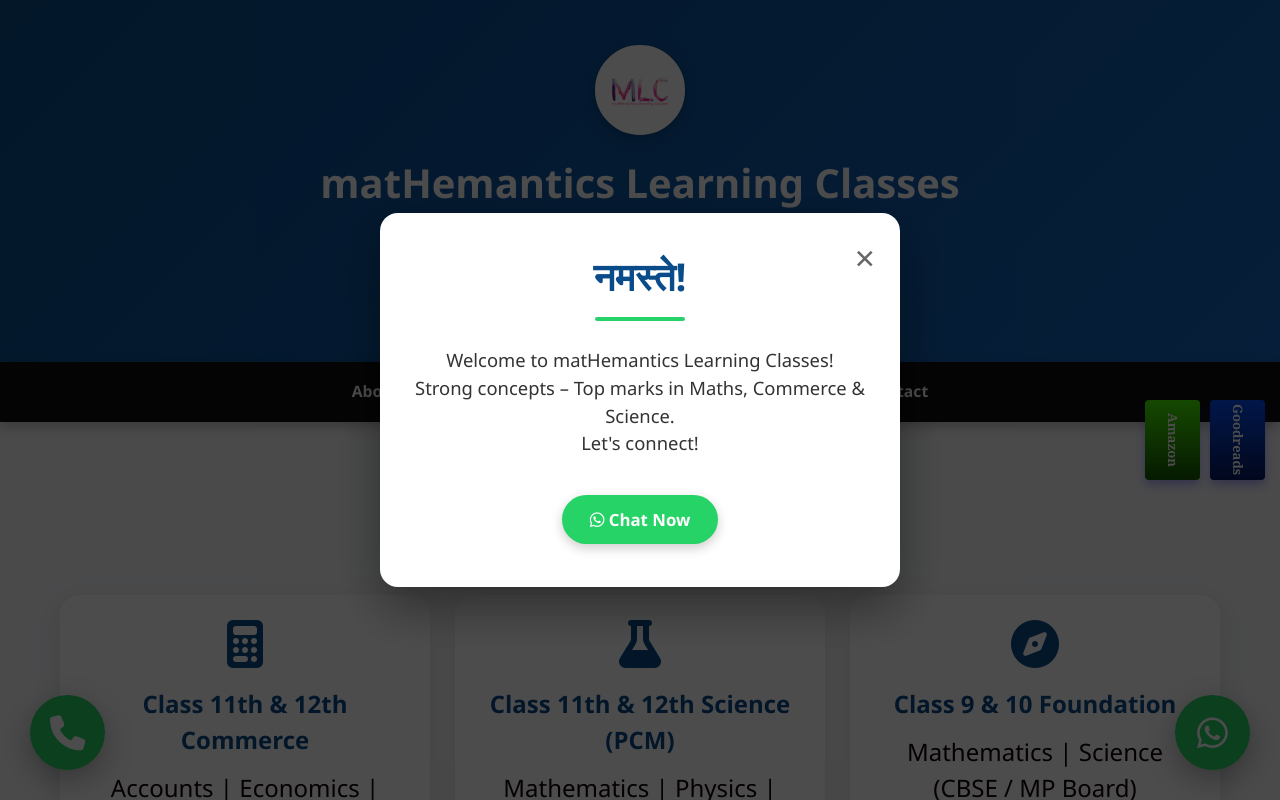
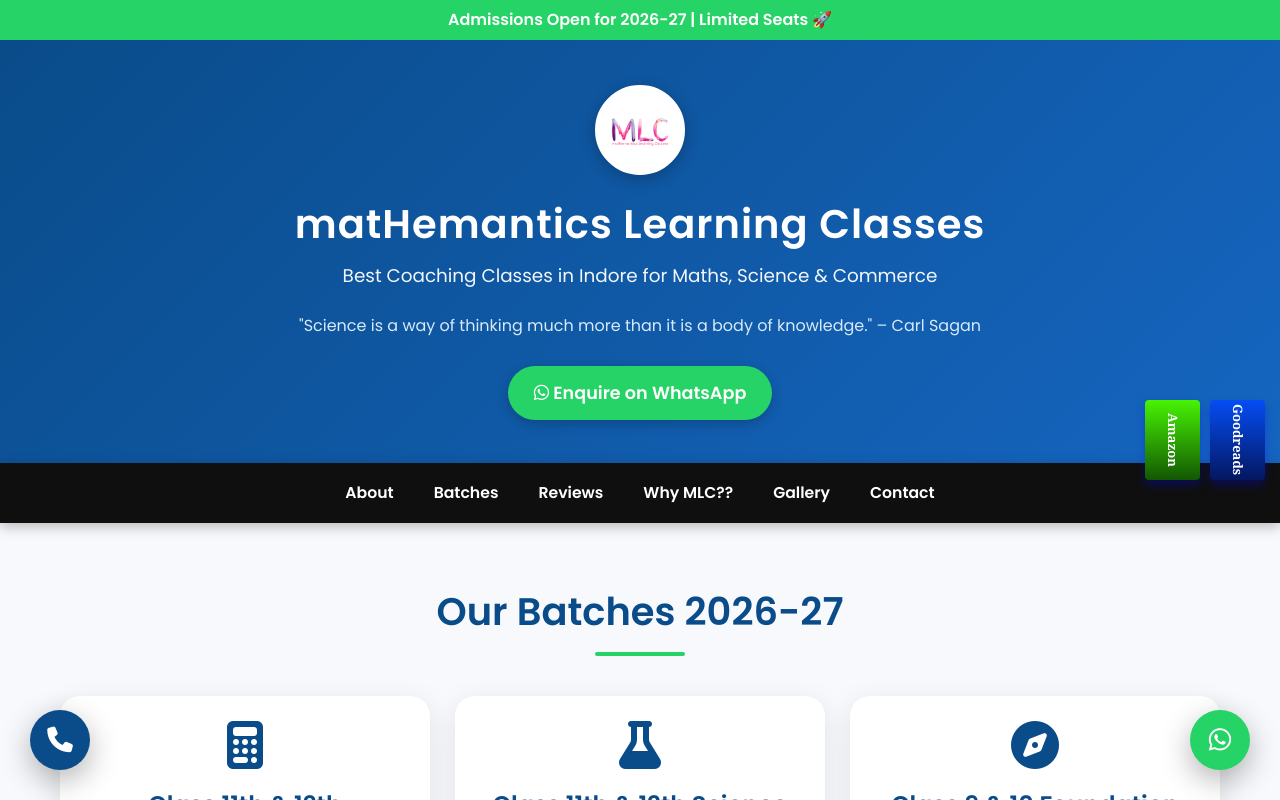
Before and after one commit to hematics43/mlc, a plain HTML site: page index.html in a window 1280 px wide. Shown: the top 800 px of the page. Drawn offline with Linux system fonts and the light colour scheme.

Commit message:
Add meta tags and update styles in index.html

```diff
--- a/index.html
+++ b/index.html
@@ -2,12 +2,17 @@
 <!DOCTYPE html>
 <html lang="en">
 <head>
+  <link href="https://fonts.googleapis.com/css2?family=Poppins:wght@400;600&display=swap" rel="stylesheet">
   <meta charset="UTF-8" />
   <meta name="viewport" content="width=device-width, initial-scale=1.0"/>
   <title>matHemantics Learning Classes | Indore</title>
 
   <meta name="description" content="Best coaching classes in Indore for Class 9-12 Commerce & Science. Expert teaching in Mathematics, Accounts, Economics, Physics, Chemistry. Concept-based learning for top results."/>
-
+  <meta name="keywords" content="coaching classes indore, maths classes indore, commerce coaching indore, science coaching indore, best tuition indore">
+  <meta name="author" content="Hemant Gavde">
+<meta property="og:title" content="Best Coaching Classes in Indore">
+<meta property="og:description" content="Top Maths, Science & Commerce Coaching in Indore">
+<meta property="og:type" content="website">
   <link rel="icon" href="https://via.placeholder.com/32/0a4c8a/ffffff?text=HC" type="image/x-icon"/>
   <link rel="stylesheet" href="https://cdnjs.cloudflare.com/ajax/libs/font-awesome/6.5.0/css/all.min.css"/>
 
@@ -54,10 +59,11 @@
 }
     * { box-sizing: border-box; margin:0; padding:0; }
     body {
-      font-family: 'Segoe UI', system-ui, sans-serif;
-      background: #f8f9fc;
+      font-family: 'Poppins', 'Segoe UI', sans-serif;background: #f8f9fc;
       color: #333;
       line-height: 1.5;
+      overflow-x: hidden;
+
     }
     html { scroll-behavior: smooth; }
 
@@ -68,7 +74,16 @@
       padding: 45px 15px 35px;
       position: relative;
     }
-
+    header h1 {
+  letter-spacing: 1px;
+}
+input, textarea, select {
+  font-size: 16px;
+}
+img {
+  max-width: 100%;
+  height: auto;
+}
     .logo-container { margin-bottom: 12px; }
     .logo {
       width: 90px;
@@ -88,12 +103,12 @@
     .hero-cta { margin-top: 20px; }
     .btn {
       display: inline-block;
-      padding: 12px 28px;
+      padding: 14px 26px;
       margin: 8px 6px;
       border-radius: 50px;
       text-decoration: none;
       font-weight: bold;
-      font-size: 1.05rem;
+      font-size: 1.1rem;
       transition: all 0.3s ease;
       box-shadow: 0 4px 12px rgba(0,0,0,0.2);
     }
@@ -101,7 +116,10 @@
     .btn-primary:hover { background: #1ebe4d; transform: translateY(-3px); }
     .btn-outline   { border: 2px solid white; color: white; }
     .btn-outline:hover { background: white; color: #0a4c8a; transform: translateY(-3px); }
-
+.btn:hover {
+  transform: translateY(-3px) scale(1.05);
+  box-shadow: 0 8px 20px rgba(0,0,0,0.3);
+}
     nav {
       background: #0f0f0f;
       position: sticky;
@@ -156,12 +174,15 @@
       text-align: center;
     }
     .card:hover {
-      transform: translateY(-10px);
+      transform: translateY(-12px) scale(1.02);
       box-shadow: 0 20px 45px rgba(0,0,0,0.15);
     }
     .card i { font-size: 3rem; color: #0a4c8a; margin-bottom: 18px; }
     .card h3 { color: #0a4c8a; margin-bottom: 12px; font-size: 1.5rem; }
-    .card p { color: #110202; font-size: 1.5rem; }
+   .card p {
+  font-size: 1rem;
+  color: #555;
+}
 
     .testimonial .stars { color: #f39c12; font-size: 2rem; margin-bottom: 10px; }
 
@@ -208,13 +229,13 @@
       right: 30px;
       background: #25D366;
       color: white;
-      width: 75px;
-      height: 75px;
+      width: 60px;
+      height: 60px;
       border-radius: 50%;
       display: flex;
       align-items: center;
       justify-content: center;
-      font-size: 2.2rem;
+      font-size: 1.6rem;
       box-shadow: 0 10px 30px rgba(0,0,0,0.3);
       z-index: 9999;
       text-decoration: none;
@@ -226,15 +247,15 @@
       position: fixed;
       bottom: 30px;
       left: 30px;
-      background: #25D366;
+      background: #0a4c8a;
       color: white;
-      width: 75px;
-      height: 75px;
+      width: 60px;
+      height: 60px;
       border-radius: 50%;
       display: flex;
       align-items: center;
       justify-content: center;
-      font-size: 2.2rem;
+      font-size: 1.6rem;
       box-shadow: 0 10px 30px rgba(0,0,0,0.3);
       z-index: 9999;
       text-decoration: none;
@@ -296,32 +317,55 @@
       border: 0;
     }
 
-    @media (max-width: 768px) {
-      header { padding: 40px 12px 30px; }
-      header h1 { font-size: 2.1rem; }
-      .logo { width: 75px; height: 75px; }
-      nav a { padding: 10px 16px; font-size: 0.92rem; }
-      .btn { padding: 10px 24px; font-size: 1rem; }
-      .gallery img { height: 180px; } /* Smaller on mobile */
-    }
-    #quote-box p {
+    @media (max-width: 600px) {
+  nav {
+    flex-direction: column;
+  }
+
+  nav a {
+    width: 100%;
+    text-align: center;
+    border-bottom: 1px solid #333;
+  }
+}
+#quote-box p {
   display: none;
-  font-size: 14px;
+  font-size: 16px;
   text-align: center;
-  color: #f2f5f3;
+  color: #e3f2fd;
+  font-weight: 500;
+
+
 }
 #quote-box p.active {
   display: block;
 }
+.card {
+  animation: fadeUp 0.8s ease;
+}
+
+@keyframes fadeUp {
+  from {
+    opacity: 0;
+    transform: translateY(40px);
+  }
+  to {
+    opacity: 1;
+    transform: translateY(0);
+  }
+}
 </style>
 </head>
 <body>
-
+<div style="background:#25D366;color:white;text-align:center;padding:8px;font-weight:600;">
+  Admissions Open for 2026-27 | Limited Seats 🚀
+</div>
 <header>
   <div class="logo-container">
     <img src="logo.png" alt="Hemant Coaching Classes Logo" class="logo">
   </div>
   <h1>matHemantics Learning Classes</h1>
+  <p>Best Coaching Classes in Indore for Maths, Science & Commerce</p><br>
   <div id="quote-box">
   <p>"Imagination is more important than knowledge." – Albert Einstein</p>
   <p>"Science is a way of thinking much more than it is a body of knowledge." – Carl Sagan</p>
@@ -407,7 +451,7 @@
   <div class="grid">
     <div class="card">
       <h3>Clear Concepts | Strong Basics | Better Results</h3>
-      <p><b>We (MLC)</b> focuses on clear concepts, personal attention, and strong basics, helping students improve confidence and achieve better results in mathematics.</p></br>
+      <p><b>We (MLC)</b> focuses on clear concepts, personal attention, and strong basics, helping students improve confidence and achieve better results in mathematics.</p><br>
         <p><b>Daily practice • Master NCERT • Solve past papers • Revise formulas weekly.</b></p>
     </div>
 
@@ -444,18 +488,7 @@
   <i class="fa-solid fa-phone"></i>
   </a>
 
-<!-- Welcome Popup -->
-<div id="welcomeModal" class="modal">
-  <div class="modal-content">
-    <span class="close" onclick="closeModal('welcomeModal')">×</span>
-    <h2>नमस्ते!</h2>
-    <p>Welcome to matHemantics Learning Classes!<br>Strong concepts – Top marks in Maths, Commerce & Science.<br>Let's connect!</p>
-    <a href="https://wa.me/919685165987
-    text=Hello%20Sir%2C%20I%20just%20visited%20your%20website" class="btn btn-primary" target="_blank">
-      <i class="fab fa-whatsapp"></i> Chat Now
-    </a>
-  </div>
-</div>
+
 
 <!-- About Modal -->
 <div id="aboutModal" class="modal">
@@ -485,10 +518,8 @@
   <div class="modal-content">
     <span class="close" onclick="closeModal('contactModal')">×</span>
     <h2>Contact Us</h2>
-    <!-- Google Font -->
-<link href="https://fonts.googleapis.com/css2?family=Poppins:wght@400;600&display=swap" rel="stylesheet">
 
-<p style="font-family:'Poppins', sans-serif; font-size:20px; color:#1a237e; margin:6px 0;">
+    <p style="font-family:'Poppins', sans-serif; font-size:20px; color:#1a237e; margin:6px 0;">
   <b>👤 Hemant Gavde</b>
 </p>
 
@@ -511,7 +542,7 @@
     </div>
 
     <div style="margin-top:25px; text-align:center;">
-      <a href="https://wa.me/917XXXXXXXXX?text=Hello%20Sir%2C%20I%20want%20to%20know%20about%20admission" class="btn btn-primary" target="_blank">
+      <a href="https://wa.me/919685165987?text=Hello%20Sir%2C%20I%20want%20to%20know%20about%20admission" class="btn btn-primary" target="_blank">
         <i class="fab fa-whatsapp"></i> WhatsApp Message
       </a>
     </div>
@@ -524,7 +555,7 @@
   function showQuote() {
     quotes.forEach(q => q.classList.remove("active"));
     quotes[index].classList.add("active");
-    index = (index + 3) % quotes.length;
+    index = (index + 1) % quotes.length;
   }
 
   showQuote(); // show first quote
@@ -544,12 +575,7 @@
     }
   }
 
-  window.onload = function() {
-    if (!localStorage.getItem('welcomeShown')) {
-      openModal('welcomeModal');
-      localStorage.setItem('welcomeShown', 'true');
-    }
-  }
+
 </script>
 <div class="book-corner">
   <a href="https://www.amazon.in/stores/Hemant-Gavde/author/B0GN3FR5Q3?ref=ap_rdr&shoppingPortalEnabled=true" target="_blank" class="book-btn amazon-book">
@@ -560,5 +586,6 @@
     Goodreads
   </a>
 </div>
+
 </body>
 </html>
```
